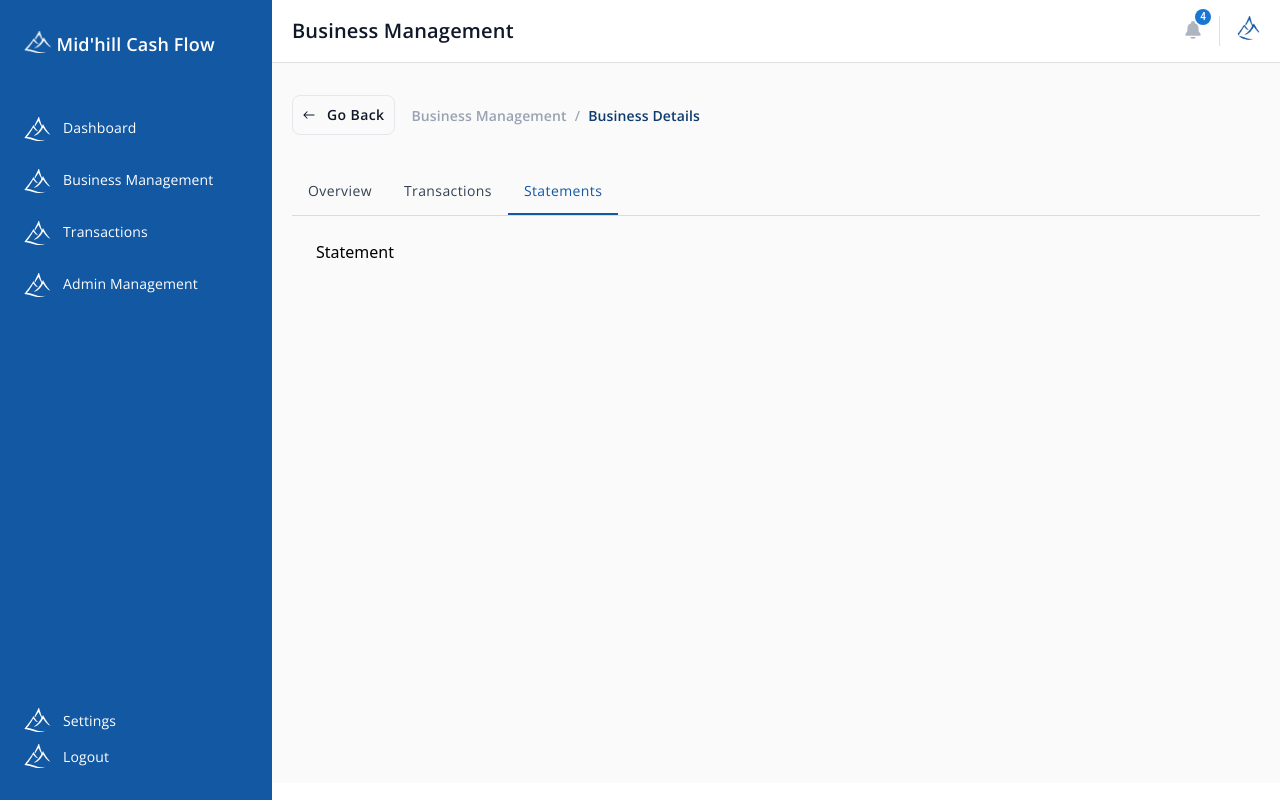
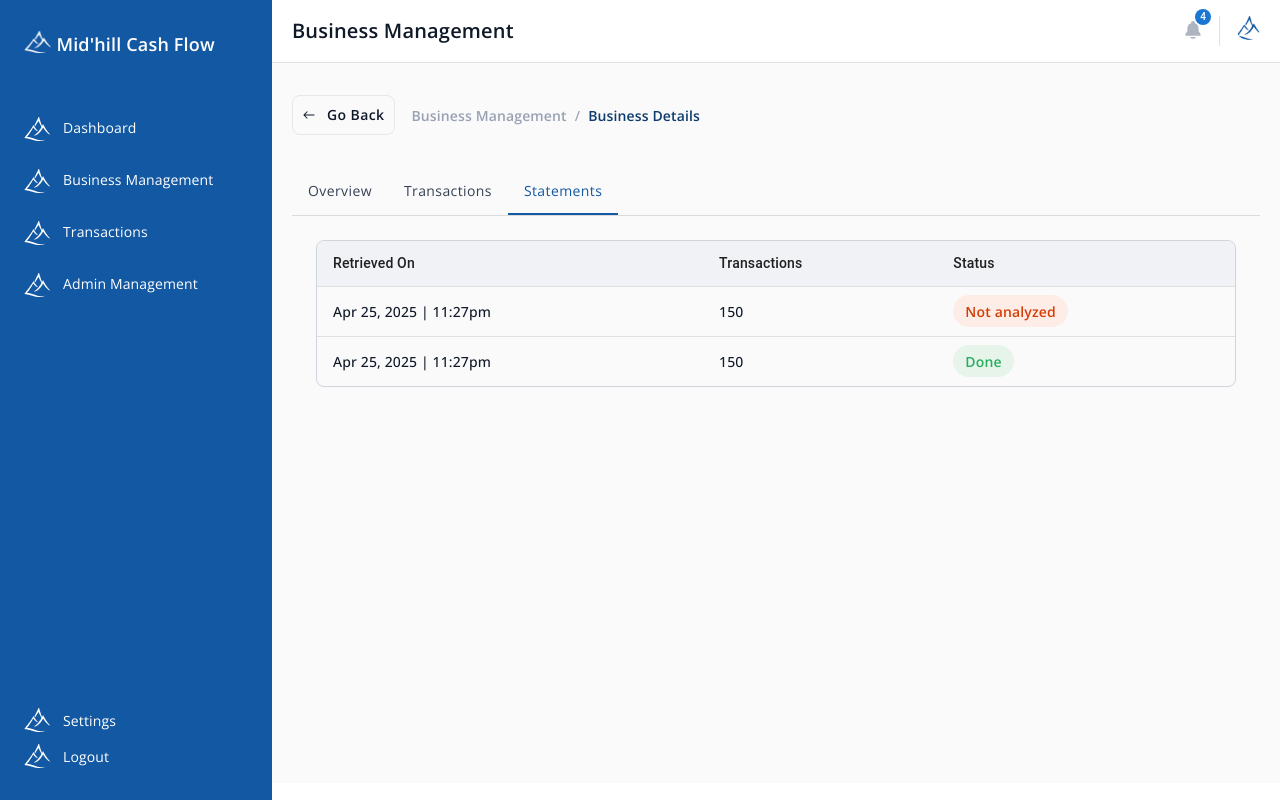
Before and after one commit to debagit10/middlehill-admin-dashboard, a React (Vite) app: page /business/1 in a window 1280 px wide. Both pictures are taken after a click on the tab "Statements". Built offline with nearby package versions, Linux system fonts and the light colour scheme.

Commit message:
feat: implement Statement component with transaction table and status display - in progress tho

```diff
--- a/src/components/business-tabs/Statement.tsx
+++ b/src/components/business-tabs/Statement.tsx
@@ -1,5 +1,94 @@
+import {
+  TableContainer,
+  Table,
+  TableHead,
+  TableRow,
+  TableCell,
+  TableBody,
+  Typography,
+  Chip,
+} from "@mui/material";
+import DayAndTime from "../../utils/DayAndTime";
+
+const rows = [
+  {
+    retrieved: "2025-04-25T23:27:55.864Z",
+    status: false,
+    count: 150,
+  },
+  {
+    retrieved: "2025-04-25T23:27:55.864Z",
+    status: true,
+    count: 150,
+  },
+];
+
 const Statement = () => {
-  return <div>Statement</div>;
+  return (
+    <div>
+      <TableContainer
+        sx={{ borderRadius: "8px", border: "0.5px solid #D0D5DD" }}
+      >
+        <Table sx={{ minWidth: 650 }} aria-label="simple table" size="small">
+          <TableHead>
+            <TableRow sx={{ backgroundColor: "#F0F2F5", height: "45px" }}>
+              <TableCell align="left">Retrieved On</TableCell>
+              <TableCell align="left">Transactions</TableCell>
+              <TableCell align="left">Status</TableCell>
+            </TableRow>
+          </TableHead>
+
+          <TableBody>
+            {rows.map((row) => (
+              <TableRow
+                key={row.retrieved}
+                sx={{
+                  height: "50px",
+                  "&:last-child td, &:last-child th": { border: 0 },
+                }}
+              >
+                <TableCell component="th" scope="row">
+                  <Typography
+                    color="#101928"
+                    sx={{ fontFamily: "Open Sans, sans-serif" }}
+                    fontWeight={500}
+                    fontSize={14}
+                  >
+                    <DayAndTime date={row.retrieved} />
+                  </Typography>
+                </TableCell>
+
+                <TableCell component="th" scope="row">
+                  <Typography
+                    color="#101928"
+                    sx={{ fontFamily: "Open Sans, sans-serif" }}
+                    fontWeight={500}
+                    fontSize={14}
+                  >
+                    {row.count}
+                  </Typography>
+                </TableCell>
+
+                <TableCell align="left">
+                  <Chip
+                    label={row.status === true ? "Done" : "Not analyzed"}
+                    sx={{
+                      backgroundColor:
+                        row.status === true ? "#E6F4EA" : "#FEEDE6",
+                      color: row.status === true ? "#27AE60" : "#D33E08",
+                      fontWeight: 600,
+                      fontSize: "14px",
+                      fontFamily: "Open Sans, sans-serif",
+                    }}
+                  />
+                </TableCell>
+              </TableRow>
+            ))}
+          </TableBody>
+        </Table>
+      </TableContainer>
+    </div>
+  );
 };
 
 export default Statement;
```
